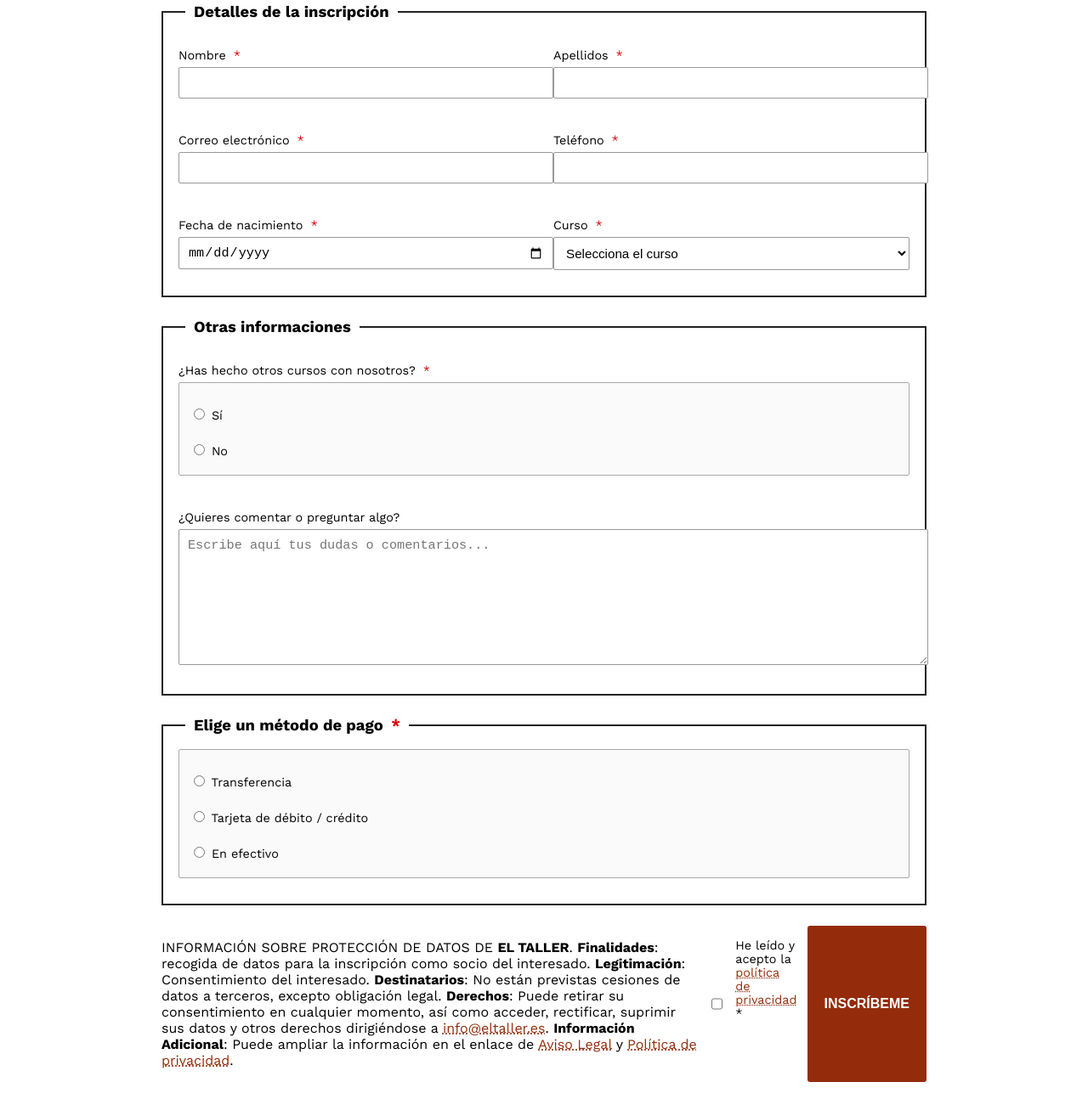
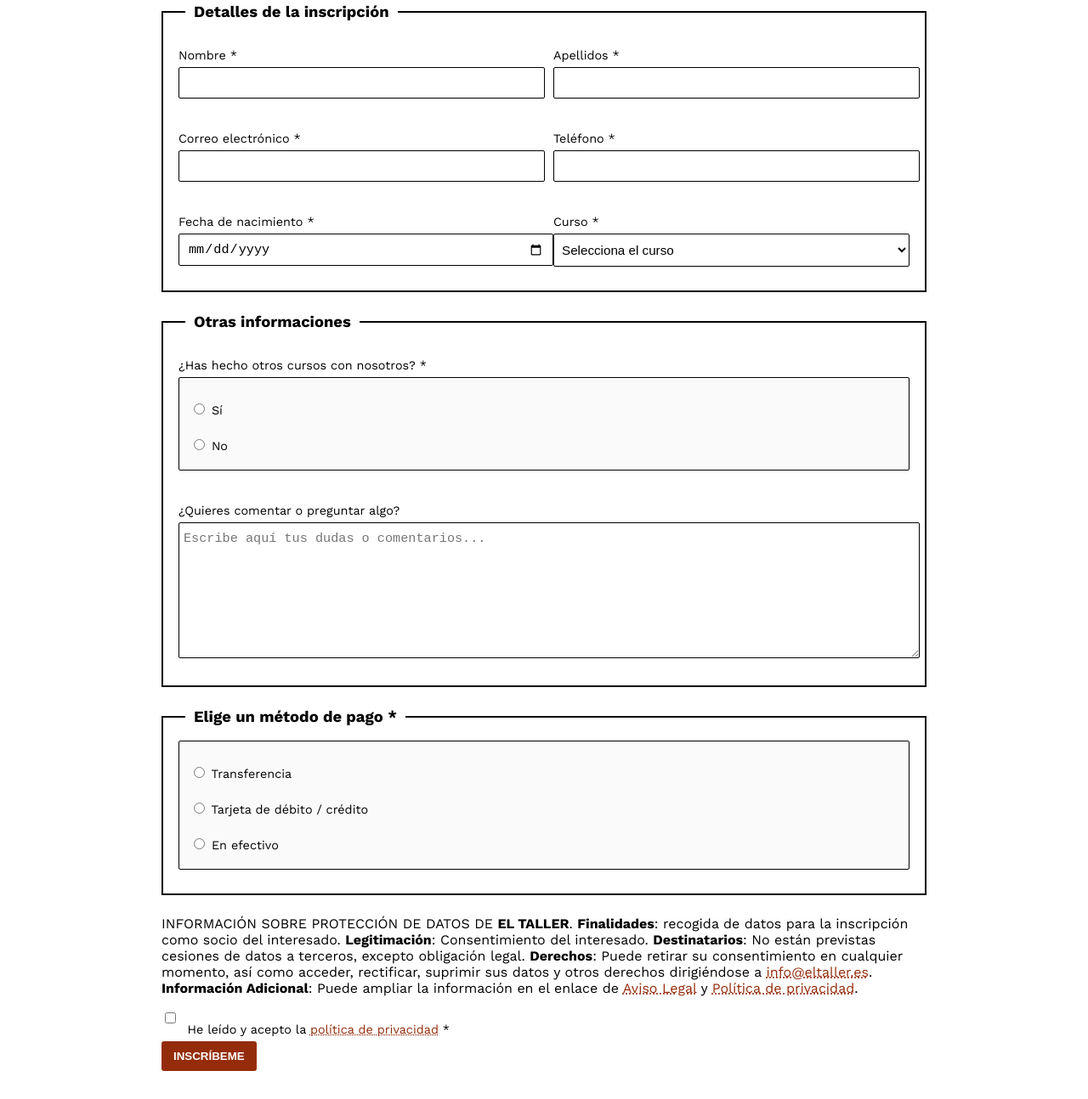
Before and after one commit to Frangg14/web-ceramica, a plain HTML site: page inscripcion-cursos.html in a window 1280 px wide. Shown: the part 289-1583 px from the top of the page at 85% size. Drawn offline with nearby package versions, Linux system fonts and the light colour scheme.

Commit message:
Web Cerámica 1.1

```diff
--- a/css/styles.css
+++ b/css/styles.css
@@ -284,7 +284,7 @@ fieldset{
 }
 
 input[type="date"] {
-    padding: 7px;
+    padding: 5px;
 }
 
 .detalles select{
@@ -314,7 +314,7 @@ label{
 
     /* Fieldsets como paneles con borde y leyenda */
     fieldset {
-        border: 2px solid #222;
+        border: 2px solid #000000;
         padding: 18px;
         margin: 0 0 24px 0;
     }
@@ -339,7 +339,7 @@ label{
         margin-bottom: 6px;
     }
 
-    .form-row { margin-bottom: 12px; } /* pequeño espaciado entre filas internas */
+    .form-row { margin-bottom: 10px; } /* pequeño espaciado entre filas internas */
 
     input[type="text"],
     input[type="email"],
@@ -348,10 +348,10 @@ label{
     select,
     textarea {
         width: 100%;
-        padding: 9px 10px;
-        border: 1px solid #999;
+        padding: 9px 5px;
+        border: 1px solid #000000;
         border-radius: 2px;
-        background: #fff;
+        background: #FFFFFF;
         font-size: 0.95rem;
     }
 
@@ -360,15 +360,12 @@ label{
         padding: 8px 10px;
     }
 
-    /* Forzar select a mostrar como control ancho */
-    select { appearance: auto; }
-
     /* Para que algunos elementos ocupen las dos columnas */
     .full { grid-column: 1 / -1; } /* ocupa todo el ancho del grid */
 
     /* Caja para radios (como en la imagen: recuadro alrededor) */
     .radio-box {
-        border: 1px solid #aaa;
+        border: 1px solid #000000;
         padding: 12px;
         border-radius: 2px;
         background: #fafafa;
@@ -387,29 +384,23 @@ label{
         resize: vertical;
     }
 
-    /* Grupo de botones (enviar, reset) */
-    .actions {
-        display:flex;
-        gap:12px;
-        justify-content:flex-start;
-        margin-top:6px;
+    .actions > ul {
+        list-style-type: none;
+        padding: 0;
+        margin: 0;
     }
 
-    button[type="submit"],
-    button[type="reset"] {
-        background:#222;
-        color:#fff;
+    .checkbox-label {
+        display: inline-block;
+        vertical-align: top;
+        margin-left: 5px;
+    }
+
+    button[type="submit"] {
+        background:#942C0B;
+        color:#FFFFFF;
         border: none;
         padding: 10px 14px;
         border-radius: 3px;
-        cursor:pointer;
         font-weight:600;
     }
-    button[type="reset"] { background:#666; }
-
-    /* Leyenda de campo obligatorio */
-    .required { color:#000; }
-    .asterisk { color:#d00; margin-left:4px; }
-
-    /* Estilo del checkbox de políticas */
-    .policies { display:flex; align-items:center; gap:8px; margin-top:6px; }
--- a/inscripcion-cursos.html
+++ b/inscripcion-cursos.html
@@ -32,32 +32,32 @@
 
                 <div class="grid-2">
                     <div class="form-row">
-            <label for="nombre">Nombre <span class="asterisk">*</span></label>
+                        <label for="nombre">Nombre *</label>
                         <input id="nombre" name="nombre" type="text" required maxlength="64" />
                     </div>
 
                     <div class="form-row">
-            <label for="apellidos">Apellidos <span class="asterisk">*</span></label>
+                        <label for="apellidos">Apellidos *</label>
                         <input id="apellidos" name="apellidos" type="text" required maxlength="128" />
                     </div>
 
                     <div class="form-row">
-            <label for="email">Correo electrónico <span class="asterisk">*</span></label>
+                        <label for="email">Correo electrónico *</label>
                         <input id="email" name="email" type="email" required />
                     </div>
 
                     <div class="form-row">
-            <label for="telefono">Teléfono <span class="asterisk">*</span></label>
+                        <label for="telefono">Teléfono *</label>
                         <input id="telefono" name="telefono" type="tel" required />
                     </div>
 
                     <div class="form-row">
-            <label for="fecha-nac">Fecha de nacimiento <span class="asterisk">*</span></label>
+                        <label for="fecha-nac">Fecha de nacimiento *</label>
                         <input id="fecha-nac" name="fecha-nac" type="date" required />
                     </div>
 
                     <div class="form-row">
-            <label for="curso">Curso <span class="asterisk">*</span></label>
+                        <label for="curso">Curso *</label>
                         <select id="curso" name="curso" required>
                         <option value="">Selecciona el curso</option>
                         <option value="torno">Torno</option>
@@ -76,7 +76,7 @@
     <div class="grid-2">
         <!-- Pregunta radio con caja -->
         <div class="form-row full">
-            <label>¿Has hecho otros cursos con nosotros? <span class="asterisk">*</span></label>
+            <label>¿Has hecho otros cursos con nosotros? *</label>
             <div class="radio-box">
             <div class="radio-list">
                 <label><input type="radio" name="previos" value="si" required> Sí</label>
@@ -96,7 +96,7 @@
 
     <!-- METODO DE PAGO -->
     <fieldset>
-        <legend>Elige un método de pago <span class="asterisk">*</span></legend>
+        <legend>Elige un método de pago *</legend>
 
         <div class="grid-2">
         <div class="form-row full">
@@ -122,8 +122,10 @@
                 Adicional</strong>: Puede ampliar la información en el enlace de <a href="#">Aviso Legal</a> y <a href="#">Política de privacidad</a>.
             </p>
         <input type="checkbox" name="privacidad" id="privacidad" required>
-        <label for="privacidad">He leído y acepto la <a href="#">política de privacidad</a> *</label>
-        <button type="submit">INSCRÍBEME</button>
+        <label for="privacidad" class="checkbox-label">He leído y acepto la <a href="#">política de privacidad</a> *</label>
+        <ul>
+            <li><button type="submit">INSCRÍBEME</button></li>
+        </ul>
     </div>
     </form>
     </main>
```
Lines whose indentation alone changed are shown as unchanged.
